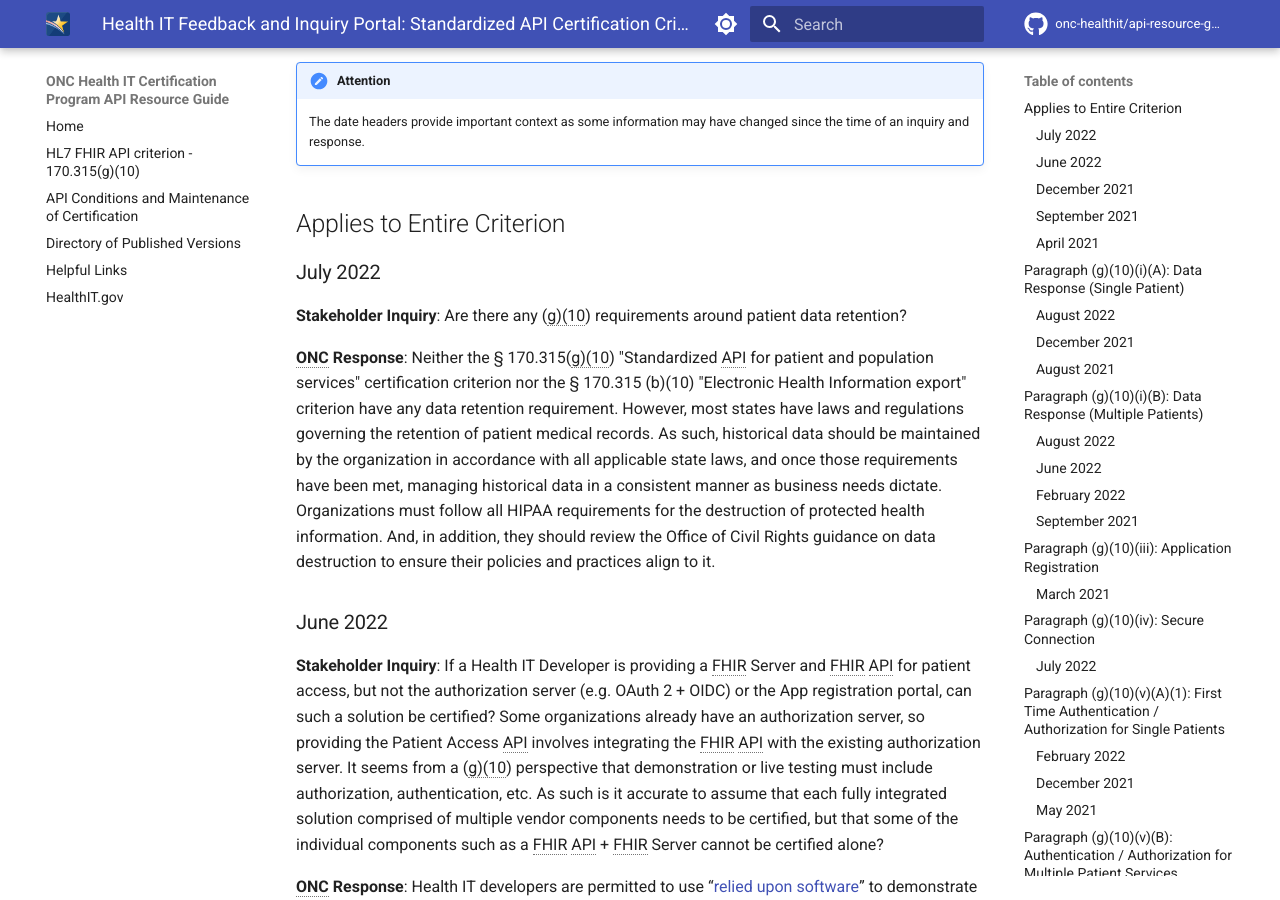
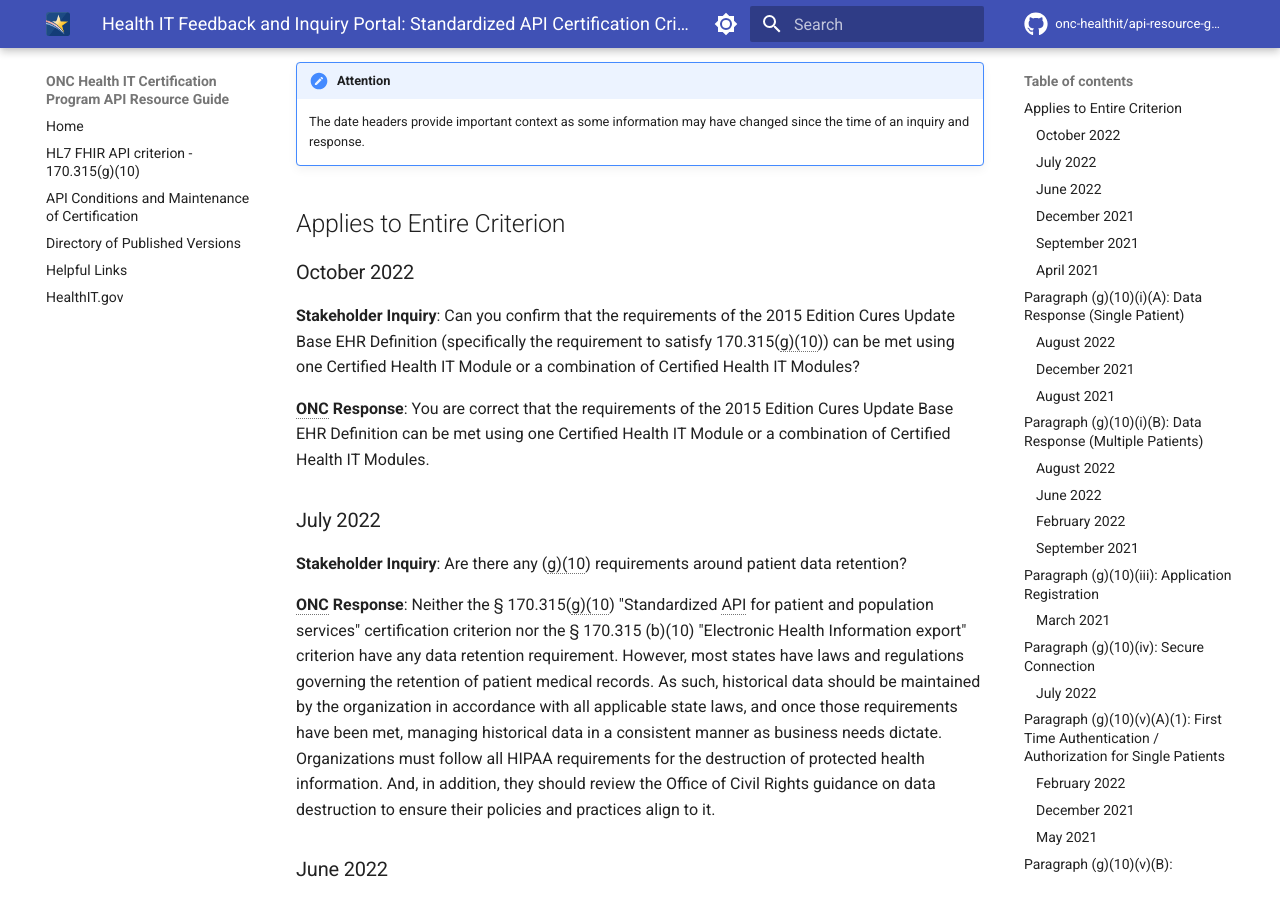
Before and after one commit to onc-healthit/api-resource-guide, an MkDocs documentation site: the page built from docs/inquiry-portal/g10-inquiries.md, in a window 1280 px wide and 900 px high, scrolled down 349 px. Built offline with MkDocs 1.6.1 and Material for MkDocs 9.7.7, drawn with Linux system fonts in a browser that asks for light colours; comment, search, counter and statistics services are not loaded; the version menu is left out.

Commit message:
new october 2022 inquiry

```diff
--- a/docs/inquiry-portal/g10-inquiries.md
+++ b/docs/inquiry-portal/g10-inquiries.md
@@ -7,6 +7,11 @@ This section contains anonymized feedback and inquiries, related to the standard
     The date headers provide important context as some information may have changed since the time of an inquiry and response.
 
 ## Applies to Entire Criterion
+### October 2022
+**Stakeholder Inquiry**: Can you confirm that the requirements of the 2015 Edition Cures Update Base EHR Definition (specifically the requirement to satisfy 170.315(g)(10)) can be met using one Certified Health IT Module or a combination of Certified Health IT Modules?
+
+**ONC Response**: You are correct that the requirements of the 2015 Edition Cures Update Base EHR Definition can be met using one Certified Health IT Module or a combination of Certified Health IT Modules.
+
 ### July 2022
 **Stakeholder Inquiry**: Are there any (g)(10) requirements around patient data retention?
 
```
